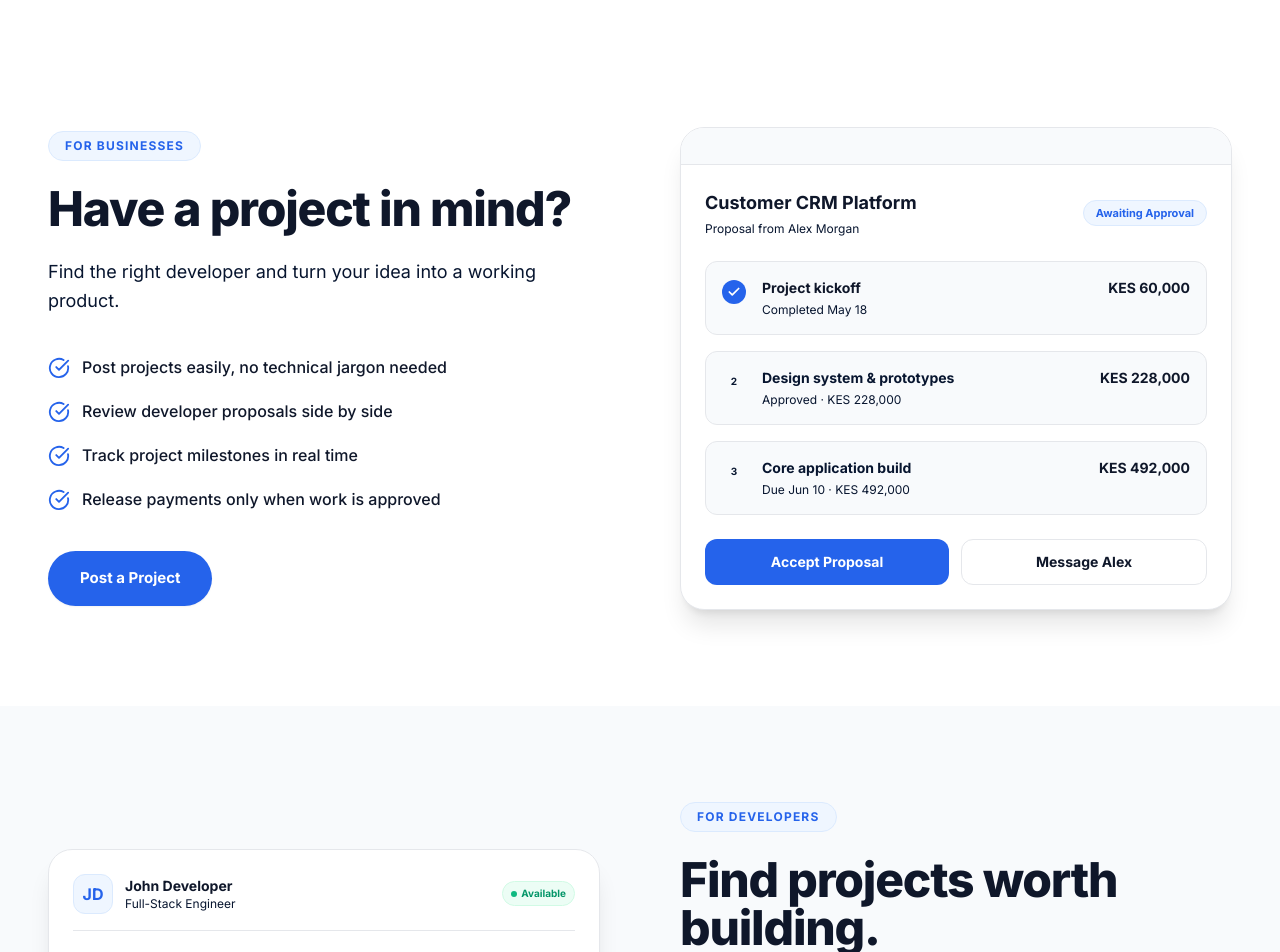
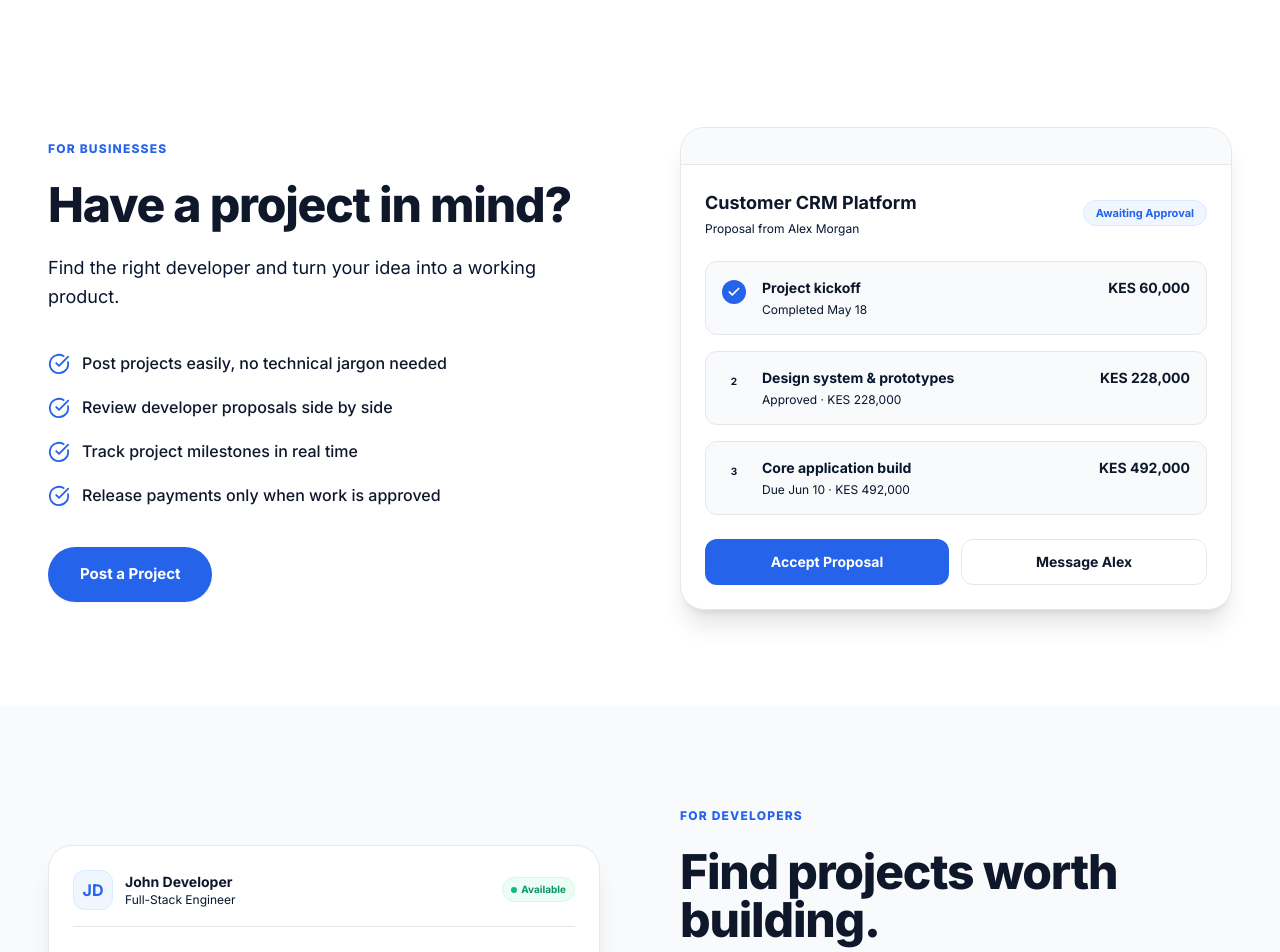
Before and after one commit to Melvin-48/Patadev-ke-frontend, a React (Vite) app: page / in a window 1280 px wide. Shown: the part 3680-4632 px from the top of the page. Built offline with nearby package versions, Linux system fonts and the light colour scheme; no server answers; a web font is replaced by a local one.

Commit message:
Remove background and borders from section labels

```diff
--- a/src/components/landing/ContactSection.tsx
+++ b/src/components/landing/ContactSection.tsx
@@ -20,7 +20,7 @@
 
           {/* Content (For Businesses) */}
           <div className="order-2 lg:order-1">
-            <span className="inline-block px-4 py-1.5 rounded-full bg-blue-50 text-[#2563EB] text-xs font-bold uppercase tracking-widest mb-6 border border-blue-100">
+            <span className="inline-block text-[#2563EB] text-xs font-extrabold uppercase tracking-widest mb-6">
               For Businesses
             </span>
             <h2 className="text-3xl sm:text-4xl lg:text-5xl font-extrabold text-[#0F172A] tracking-tight leading-tight mb-6">
--- a/src/components/landing/PricingSection.tsx
+++ b/src/components/landing/PricingSection.tsx
@@ -66,7 +66,7 @@
 
           {/* Content (For Developers) */}
           <div className="order-1 lg:order-2">
-            <span className="inline-block px-4 py-1.5 rounded-full bg-blue-50 text-[#2563EB] text-xs font-bold uppercase tracking-widest mb-6 border border-blue-100">
+            <span className="inline-block text-[#2563EB] text-xs font-extrabold uppercase tracking-widest mb-6">
               For Developers
             </span>
             <h2 className="text-3xl sm:text-4xl lg:text-5xl font-extrabold text-[#0F172A] tracking-tight leading-tight mb-6">
```
